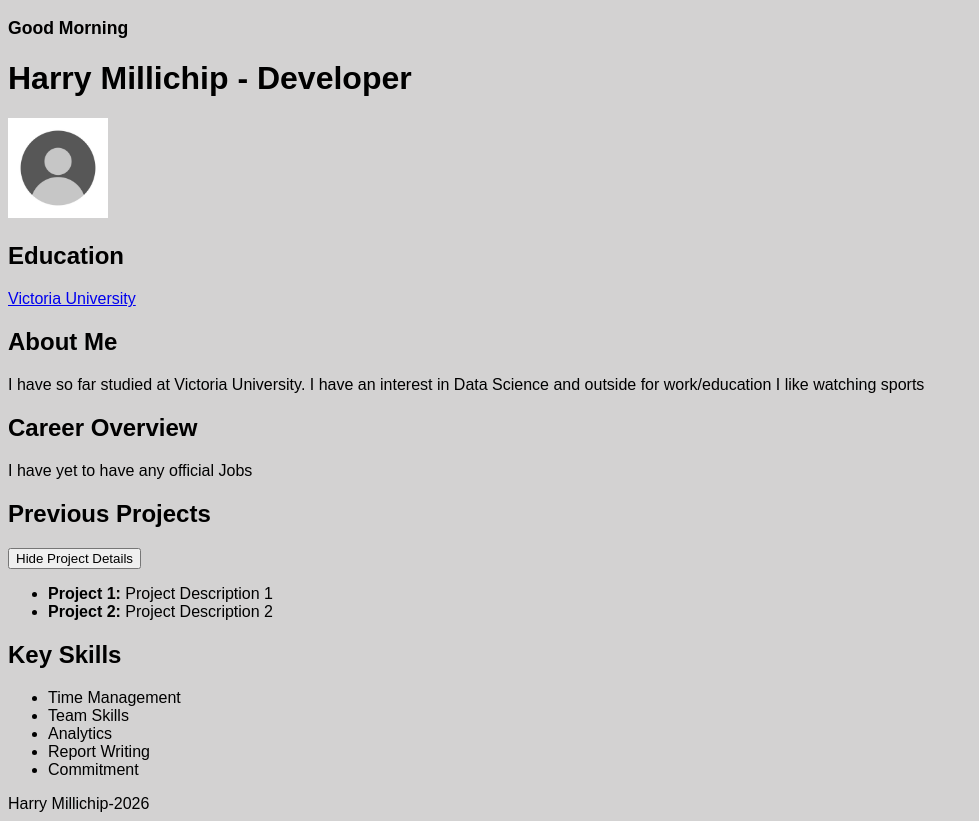
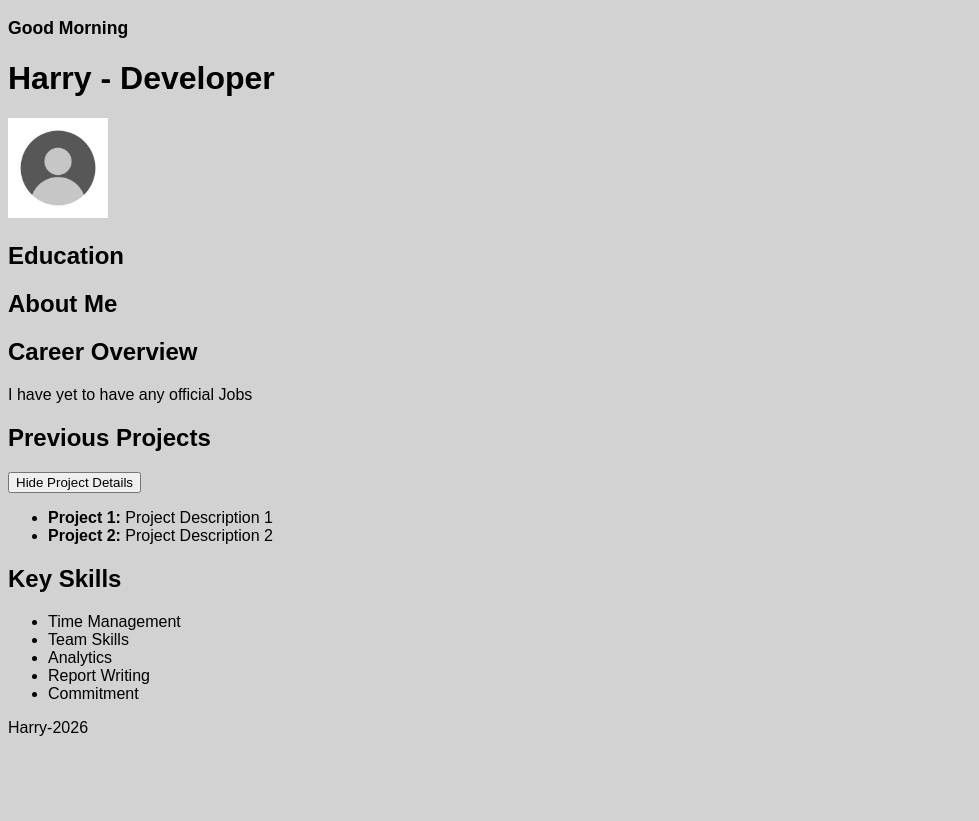
Before and after one commit to avamr1481/avamr1481.github.io, a plain HTML site: page index.html in a window 1280 px wide. Shown: the whole page, without its empty margins (0-979 px from the left). After the commit the page ends 800 px from the top, so only its background shows below. Drawn offline with Linux system fonts and the light colour scheme.

Commit message:
removed name

```diff
--- a/index.html
+++ b/index.html
@@ -3,7 +3,7 @@
 
   <head>
   <meta charset="UTF-8">
-    <title> Harry Millichip Personal Developer </title>
+    <title> Harry Personal Developer </title>
   <link rel="stylesheet" href="styles.css">
   <meta name="viewport" content="width=device-width, initial-scale=1.0">
   <script src="script.js"></script>
@@ -12,7 +12,7 @@
   <body>
     <header>
     <p id="timeGreeting" style="font-weight: bold; font-size: 1.1em; margin-bottom: 5px;"></p>
-    <h1>Harry Millichip - Developer</h1>
+    <h1>Harry - Developer</h1>
 
     <img src="developerPhoto.jpg" alt="Photo of Developer">
     </header>
@@ -20,12 +20,12 @@
     <main>
     <section>
     <h2>Education</h2>
-    <p><a href="https://www.vu.edu.au/">Victoria University</a></p>
+    <p><a> </a></p>
     </section>
 
     <section>
     <h2>About Me</h2>
-    <p>I have so far studied at Victoria University. I have an interest in Data Science and outside for work/education I like watching sports</p>
+    <p></p>
     </section>
 
     <section>
@@ -58,7 +58,7 @@
 
     </main>
 
-      <footer> Harry Millichip-2026 </footer>
+      <footer> Harry-2026 </footer>
 
   </body>
 
```
